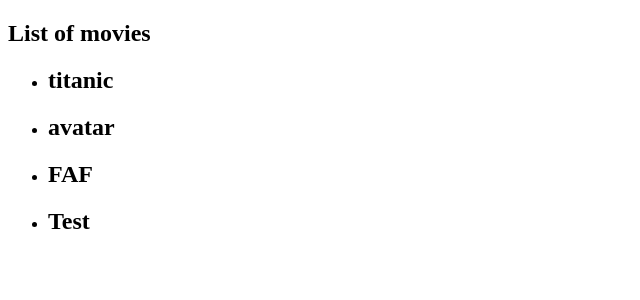
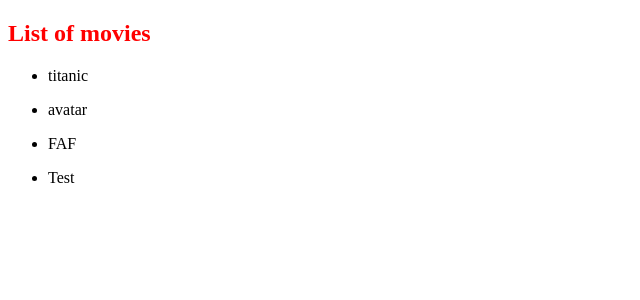
Before and after one commit to arvydasg/django_angular_1, an Angular app in the folder crud/: page / in a window 1280 px wide. Shown: the top 300 px of the page, without its empty margins (0-640 px from the left). Built offline with nearby package versions, Linux system fonts and the light colour scheme; no server answers.

Commit message:
tested css

```diff
--- a/crud/src/app/app.component.css
+++ b/crud/src/app/app.component.css
@@ -0,0 +1,3 @@
+h2 {
+  color: red;
+}
--- a/crud/src/app/app.component.html
+++ b/crud/src/app/app.component.html
@@ -1,6 +1,6 @@
 <h2>List of movies</h2>
 <ul>
   <li *ngFor="let movie of movies">
-    <h2 (click)="movieClicked(movie)">{{movie.title}}</h2>
+    <p (click)="movieClicked(movie)">{{movie.title}}</p>
   </li>
 </ul>
```
